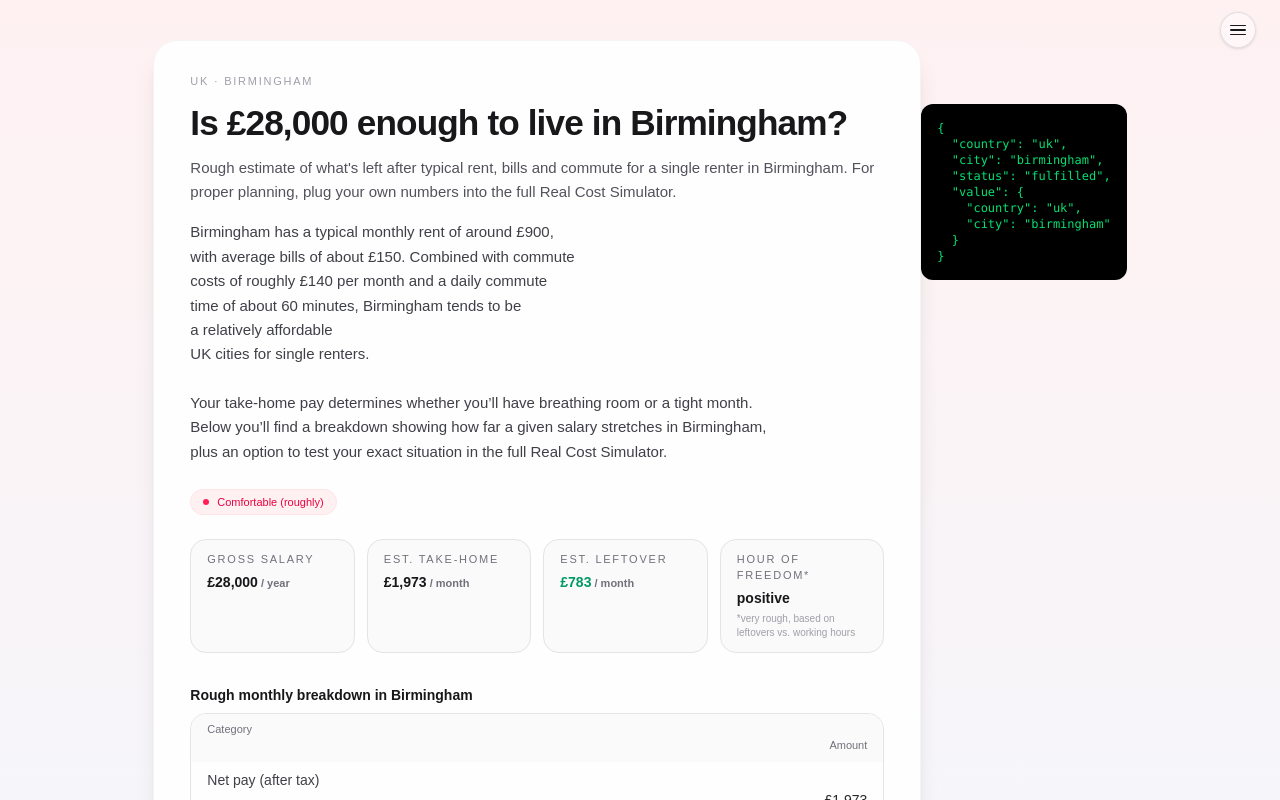
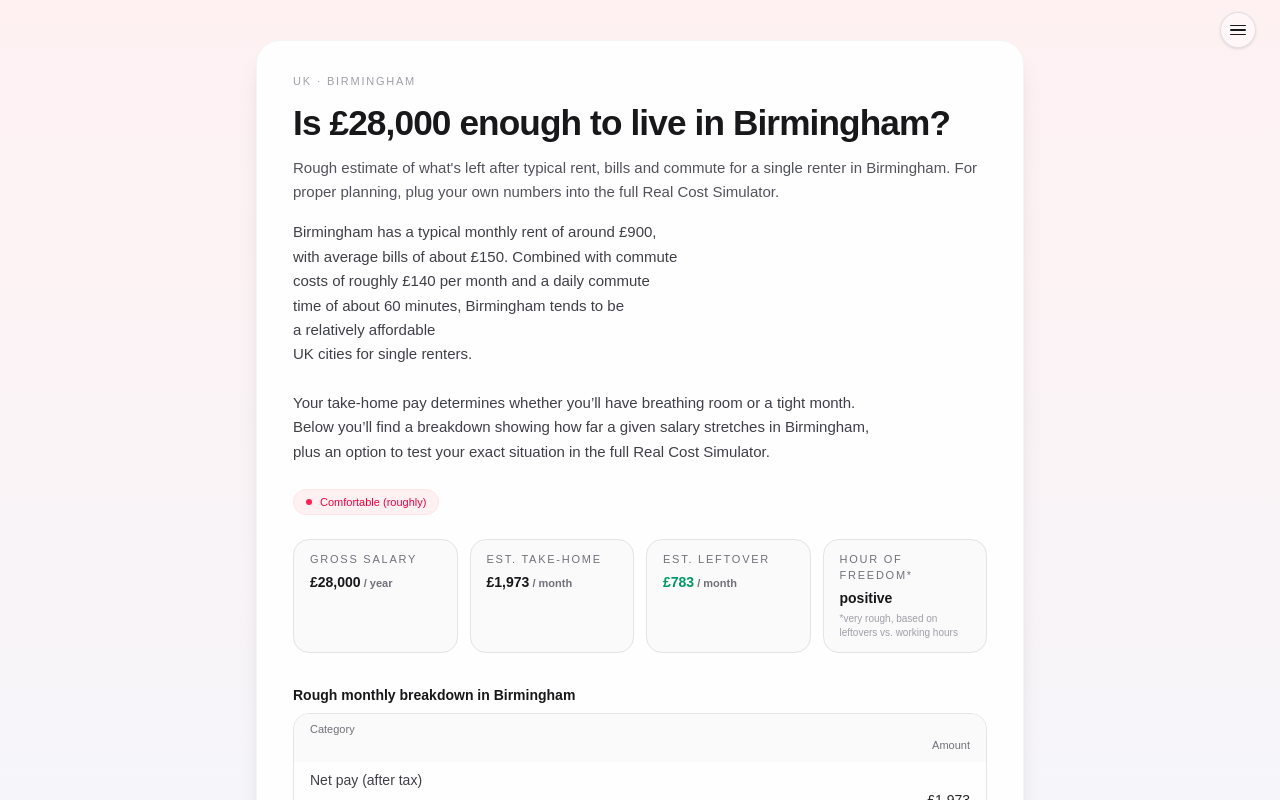
Before and after one commit to bendover19/real-cost-sim, a Next.js app: page /enough/uk/birmingham in a window 1280 px wide. Shown: the top 800 px of the page. Built offline with nearby package versions, Linux system fonts and the light colour scheme.

Commit message:
Update page.tsx

```diff
--- a/app/enough/[country]/[city]/page.tsx
+++ b/app/enough/[country]/[city]/page.tsx
@@ -35,9 +35,6 @@ export default function EnoughCityPage({ params }: Props) {
       </Suspense>
 
       {/* DEBUG: this now has access to params */}
-      <pre className="mt-16 p-4 bg-black text-green-400 text-xs rounded-xl">
-        {JSON.stringify(params, null, 2)}
-      </pre>
     </main>
   );
 }
```
